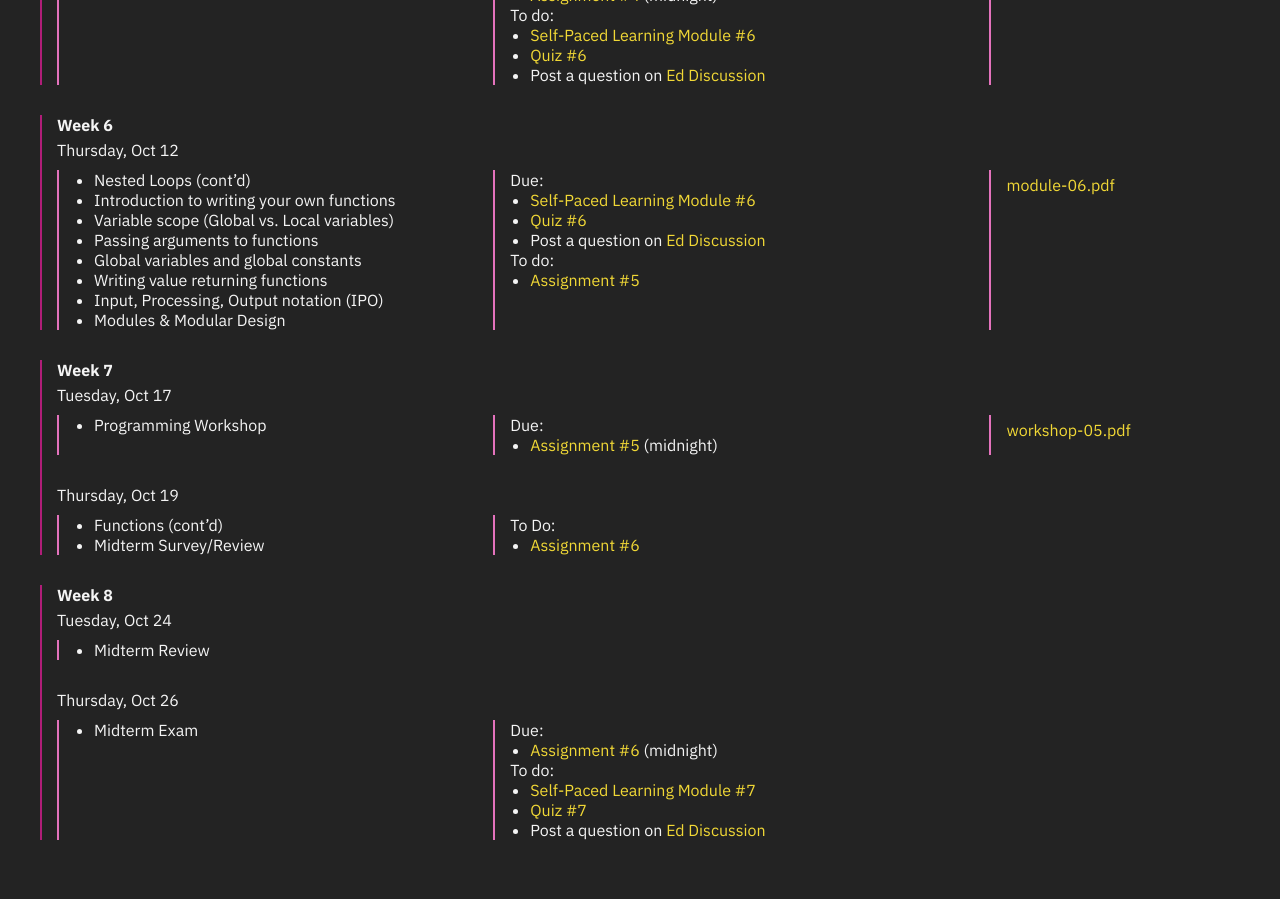
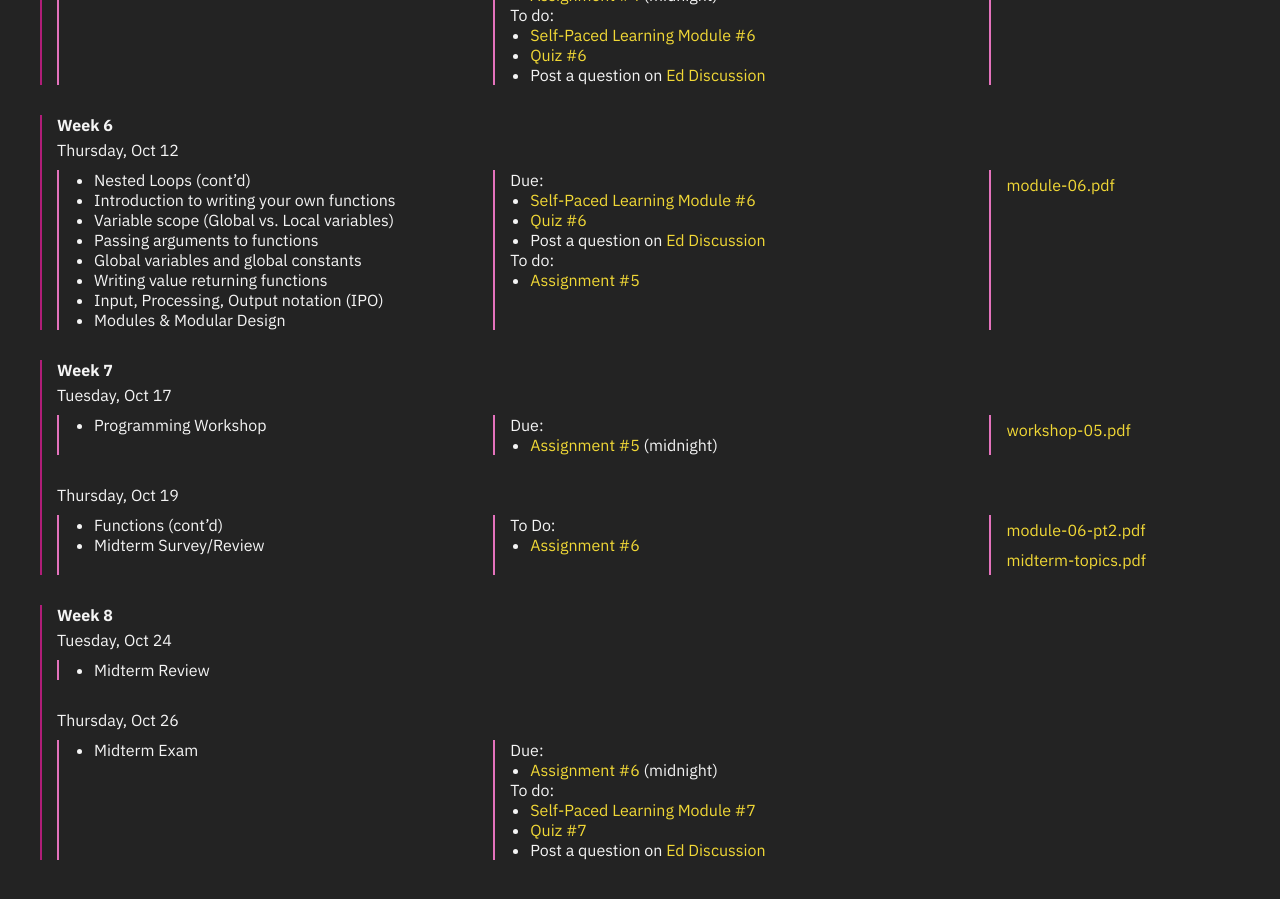
Before and after one commit to emilydidthis/CSCI-UA.002-Fall23, a Jekyll site: the page built from schedule.md, in a window 1280 px wide and 900 px high, scrolled down 2080 px. Built offline with Jekyll 4.4.1, drawn with Linux system fonts in a browser that asks for light colours.

Commit message:
functions continued

```diff
--- a/schedule.md
+++ b/schedule.md
@@ -394,6 +394,14 @@ To Do:
 
 
 </div>
+
+<div class="week-column materials" markdown="1">
+
+### Materials
+<a href="{{ site.url }}{{ site.baseurl }}/assets/slides/module-06-pt2.pdf" >module-06-pt2.pdf</a>
+<a href="{{ site.url }}{{ site.baseurl }}/assets/slides/midterm-topics.pdf" >midterm-topics.pdf</a>
+
+</div>
 </div>
 
 <!-- ------------------------------------------------ -->
```
Also changed, not shown: 2 other files.
